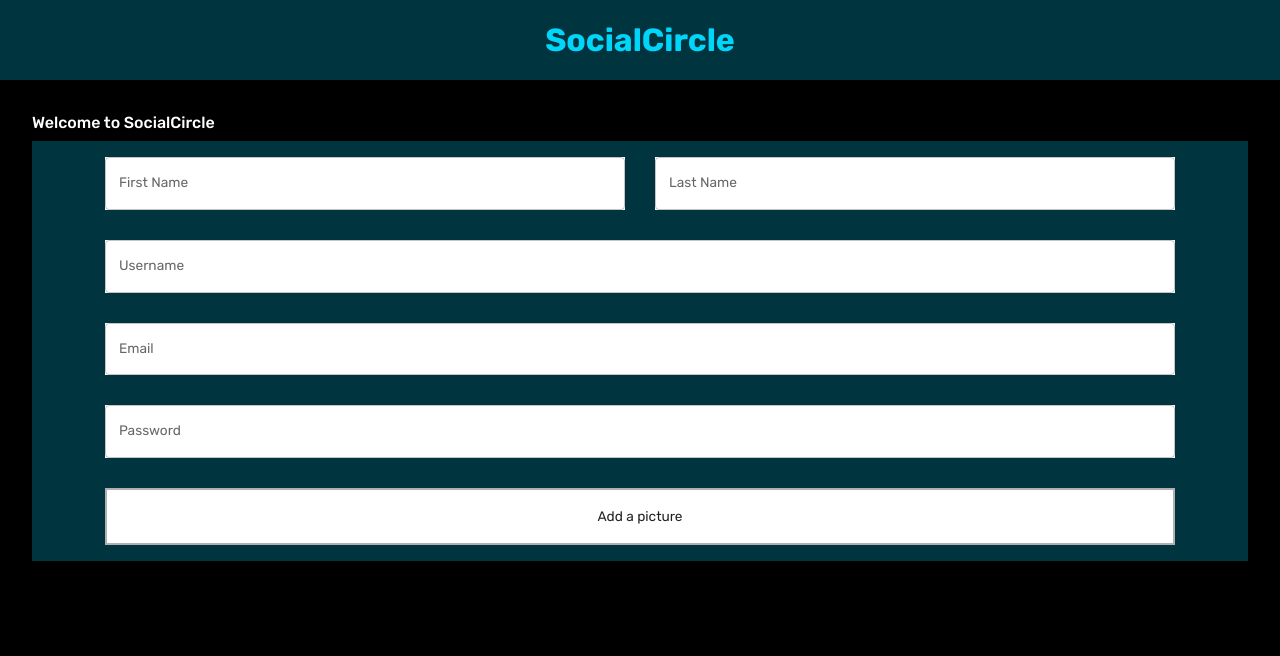
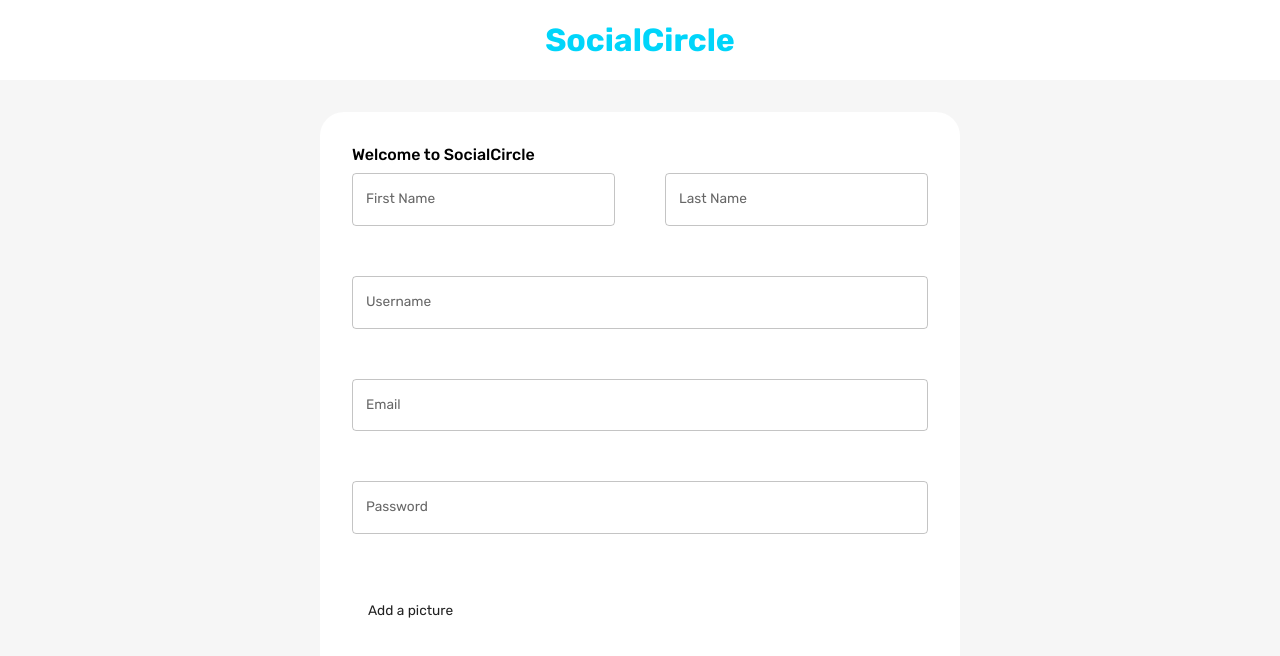
Before and after one commit to ishmaamik/SocialCircle, a React (Vite) app in the folder client/: page / in a window 1280 px wide. Shown: the top 656 px of the page. Built offline with nearby package versions, Linux system fonts and the light colour scheme.

Commit message:
Layout Improved

```diff
--- a/client/src/Pages/Login/Forms.jsx
+++ b/client/src/Pages/Login/Forms.jsx
@@ -71,28 +71,28 @@ const Forms=()=>{
                             {
                                 isRegister && (
                                     <>
-                                    <Field render={({field})=>(<TextField {...field} sx={{ gridColumn: "span 2", backgroundColor:"white" }} label="First Name"/>)} type="text" name="firstName" id="firstName"/>
+                                    <Field render={({field})=>(<TextField {...field} sx={{ gridColumn: "span 1", backgroundColor:"white" }} fullWidth="true" label="First Name"/>)} type="text" name="firstName" id="firstName"/>
                                     <ErrorMessage name="firstName" className="bgColor"/>
 
-                                    <Field render={({field})=>(<TextField {...field} sx={{ gridColumn: "span 2", backgroundColor:"white",}} label="Last Name"/>)} type="text" name="lastName" id="lastName"/>
+                                    <Field render={({field})=>(<TextField {...field} sx={{ gridColumn: "span 1", backgroundColor:"white",}} label="Last Name"/>)} type="text" name="lastName" id="lastName"/>
                                     <ErrorMessage name="lastName" className="bgColor"/>
 
-                                    <Field render={({field})=>(<TextField {...field} sx={{ gridColumn: "span 4", backgroundColor:"white", }} label="Username"/>)} type="text" name="username" id="username"/>
+                                    <Field render={({field})=>(<TextField {...field} sx={{ gridColumn: "span 2", backgroundColor:"white", }} label="Username"/>)} type="text" name="username" id="username"/>
                                     <ErrorMessage name="username" className="bgColor"/>
 
-                                    <Field render={({field})=>(<TextField {...field} sx={{ gridColumn: "span 4" , backgroundColor:"white", }}label="Email"/>)} type="email" name="email" id="email"/>
+                                    <Field render={({field})=>(<TextField {...field} sx={{ gridColumn: "span 2" , backgroundColor:"white", }}label="Email"/>)} type="email" name="email" id="email"/>
                                     <ErrorMessage name="email" className="bgColor"/>
 
-                                    <Field render={({field})=>(<TextField {...field} sx={{ gridColumn: "span 4", backgroundColor:"white",  }} label="Password" type="password"/>)} type="password" name="password" id="password"/>
+                                    <Field render={({field})=>(<TextField {...field} sx={{ gridColumn: "span 2", backgroundColor:"white",  }} label="Password" type="password"/>)} type="password" name="password" id="password"/>
                                     <ErrorMessage name="password" className="bgColor"/>
 
-                                    <Box className="BoxUwU" sx={{gridColumn: "span 4"}}>
+                                    <Box className="secondBox" sx={{gridColumn: "span 2"}}>
                                         <Dropzone accept={".jpg, .jpeg, .png"} multiple={false} onDrop={(accept)=> setFieldValue("picturePath", accept[0])}>
                                                 {
                                                     ({
                                                         getRootProps, getInputProps
                                                     }) => (
-                                                        <Box {...getRootProps()} className="dropzone" sx={{backgroundColor:"white"}}>
+                                                        <Box {...getRootProps()} className="thirdBox" sx={{backgroundColor:"white"}}>
                                                             <input {...getInputProps()}/>
                                                             {
                                                                 !values.picturePath ? (<Typography sx={{backgroundColor:'white'}}> Add a picture </Typography>) : (
--- a/client/src/Pages/Login/Login.jsx
+++ b/client/src/Pages/Login/Login.jsx
@@ -6,12 +6,12 @@ const Login=()=>{
     return(
         <div>
             <Box>
-                <Box className="firstBox">
+                <Box className="firstBoy">
                     <Typography fontWeight="bold" fontSize="32px" color="primary"> SocialCircle</Typography>
                 </Box>
 
-                <Box className="secondBox" width={'100vw'} height={'100vh'} overflow={"hidden"}>
-                    <Typography fontWeight="500" variant="h5" sx={{ mb: "0.5rem", color:"#ffffff", justifyContent:"center" }}>Welcome to SocialCircle</Typography>
+                <Box className="secondBoy"  height={'80vh'} overflow={"hidden"}>
+                    <Typography fontWeight="500" variant="h5" sx={{ mb: "0.5rem", color:"#000000", justifyContent:"center" }}>Welcome to SocialCircle</Typography>
                         <Form/>
                 </Box>
             </Box>
--- a/client/src/Pages/Login/forms.css
+++ b/client/src/Pages/Login/forms.css
@@ -1,26 +1,30 @@
 .firstBox {
+    width: 100%;
     display: grid;
-    gap: 30px;
-    grid-template-columns: repeat(2, minmax(0, 1sfr));
+    gap: 50px;
+    grid-template-columns: repeat(2,minmax(0, 1fr));
+    border-Radius: 5px;
 }
 
-.dropzone{
+.secondBox{
 
     grid-column: span 4;
-    border: 2px solid #b0b0b0;
-    border-radius: 0px;
+    border-radius: 5px;
     padding: 1rem;
 }
-.dropzone:hover {
+.secondBox:hover {
     cursor: pointer;
 }
 
-.BoxUwU {
+.thirdBox {
+    padding: 0rem;
+     background-color: #00D5FA;
+     border: 2px solid dashed #00D5FA;
+     justify-content: center;
+}
 
-    padding: 0rem;
-    background-color: white;
-    /* height: 100%;
-    width: 100%; */
+.thirdBox:hover {
+    cursor: pointer;
 }
 
 .bgColor {
--- a/client/src/Pages/Login/login.css
+++ b/client/src/Pages/Login/login.css
@@ -1,14 +1,15 @@
-.firstBox{
-    /* width: 100%;
-    height: 100%; */
-    background-Color: #00353F;
+.firstBoy{
+    width: 100%;
+    background-Color: #FFFFFF;
     padding: 1rem 6%;
     text-align: center;
+    justify-content: center;
 }
 
-.secondBox{
-    /* width: 100%;
-    height: 100%; */
+.secondBoy{
+    width: 50%;
+    margin: 2rem auto;
     padding: 2rem;
-    background-Color: #000000;
+    background-Color: #ffffff;
+    border-radius: 1.5rem;
 }
```
